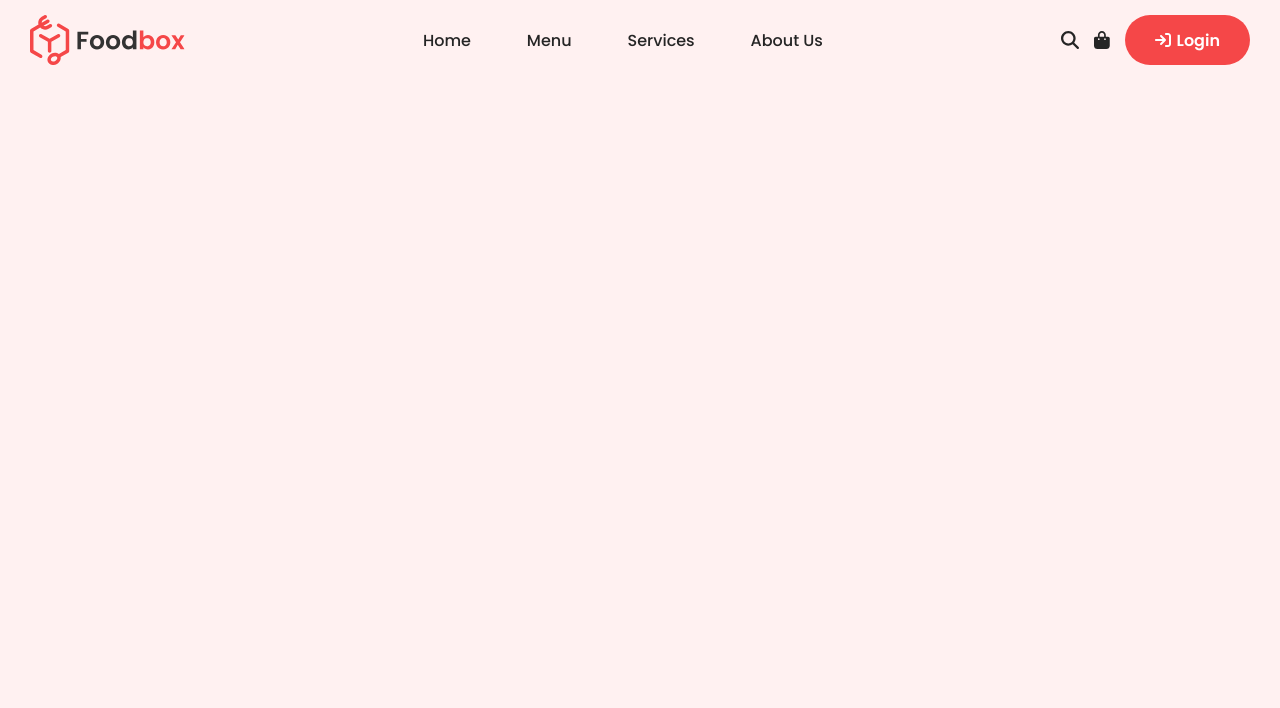
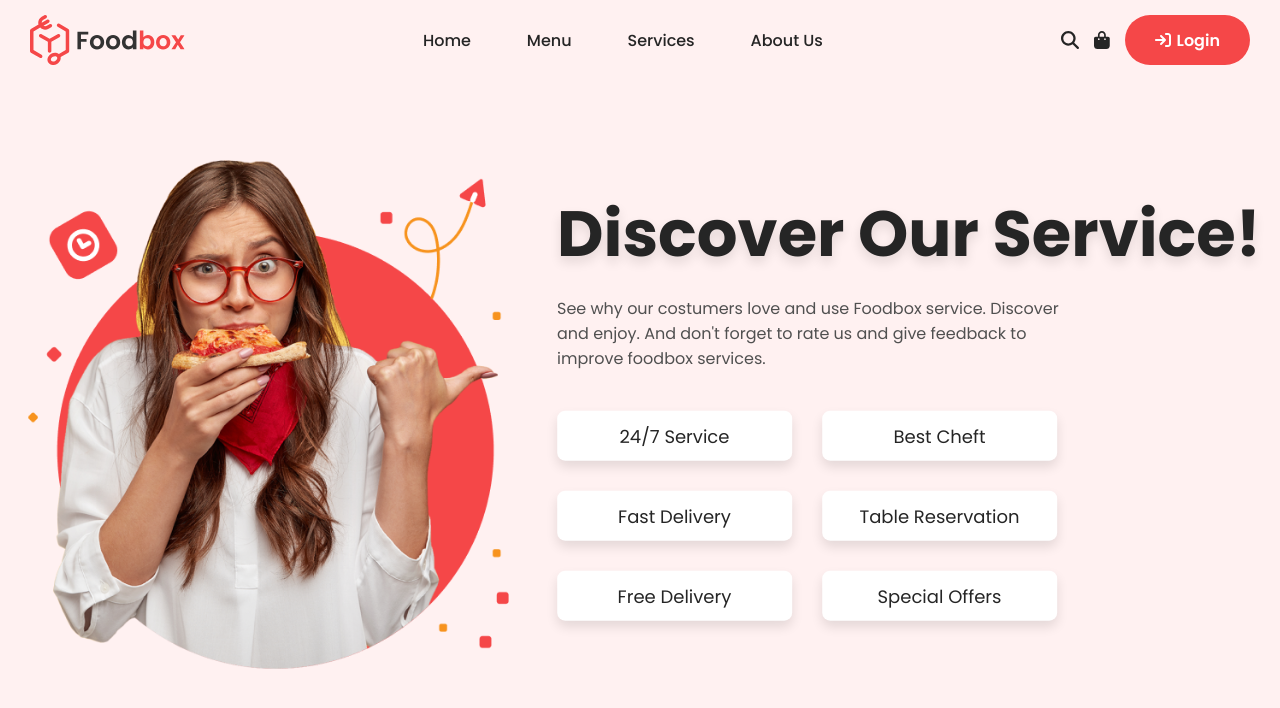
Before and after one commit to AnisKehila/foodbox, a website built with webpack: page dist/index.html in a window 1280 px wide. Both pictures are taken after a click on the item "Services". Built offline with nearby package versions, Linux system fonts and the light colour scheme.

Commit message:
add services section

```diff
--- /dev/null
+++ b/src/components/main-section/services.js
@@ -0,0 +1,41 @@
+import imag from '../../img/hero-pic 2.png';
+export function services() {
+    const services = document.createElement('section');
+    services.className = 'services section';
+    services.setAttribute('id', 'services-section');
+    const txtSection = document.createElement('div');
+    txtSection.className = 'section-text';
+    const title = document.createElement('h1');
+    title.className = 'section-title';
+    title.innerHTML = 'Discover Our  Service!';
+    txtSection.appendChild(title);
+    const p = document.createElement('p');
+    p.className = 'section-paragraph';
+    p.innerHTML = 'See why our costumers love and use Foodbox service. Discover and enjoy. And don\'t forget to rate us and give feedback to improve foodbox services.';
+    txtSection.appendChild(p);
+    const btns = document.createElement('div');
+    btns.className = 'section-buttons';
+    const spans = [];
+    for(let i=0; i<6; i++) {
+        spans[i] = document.createElement('span');
+        spans[i].className = 'text-card';
+    }
+    spans[0].innerHTML = '24/7 Service';
+    spans[1].innerHTML = 'Best Cheft';
+    spans[2].innerHTML = 'Fast Delivery';
+    spans[3].innerHTML = 'Table Reservation';
+    spans[4].innerHTML = 'Free Delivery';
+    spans[5].innerHTML = 'Special Offers';
+    spans.forEach(span => {
+        btns.appendChild(span)
+    })
+    txtSection.appendChild(btns);
+    const imgSection = document.createElement('div');
+    imgSection.className = 'section-img';
+    const img = new Image();
+    img.src = imag;
+    imgSection.appendChild(img);
+    services.appendChild(txtSection);
+    services.appendChild(imgSection);
+    return services;
+}
--- a/src/components/main.js
+++ b/src/components/main.js
@@ -1,6 +1,8 @@
 import {home} from './main-section/home';
+import {services} from './main-section/services';
 export function main() {
     const main = document.createElement('main');
     main.appendChild(home());
+    main.appendChild(services());
     return main;
 }
--- a/src/style/style.scss
+++ b/src/style/style.scss
@@ -124,6 +124,9 @@ main {
             width: 100%;
         }
     }
+}
+.section.services {
+    transform: translate(-50%, 130%);
 }
 .section-active {
     display: flex;
```
